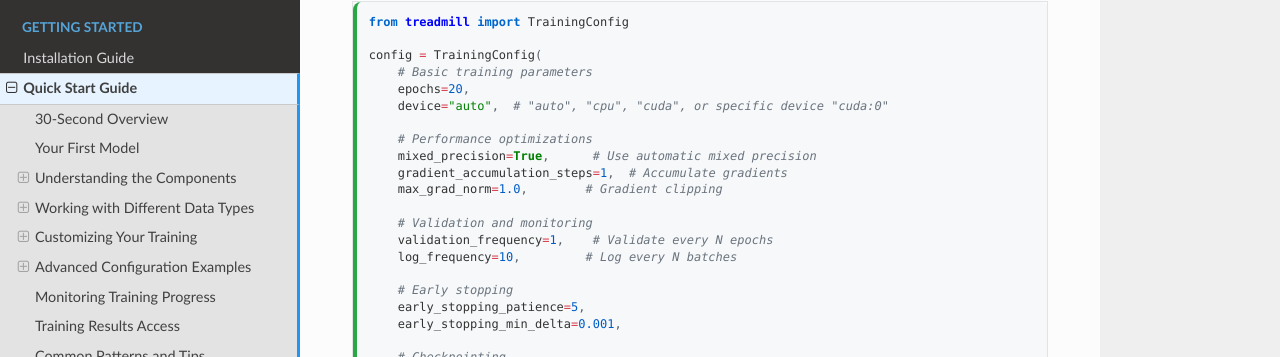
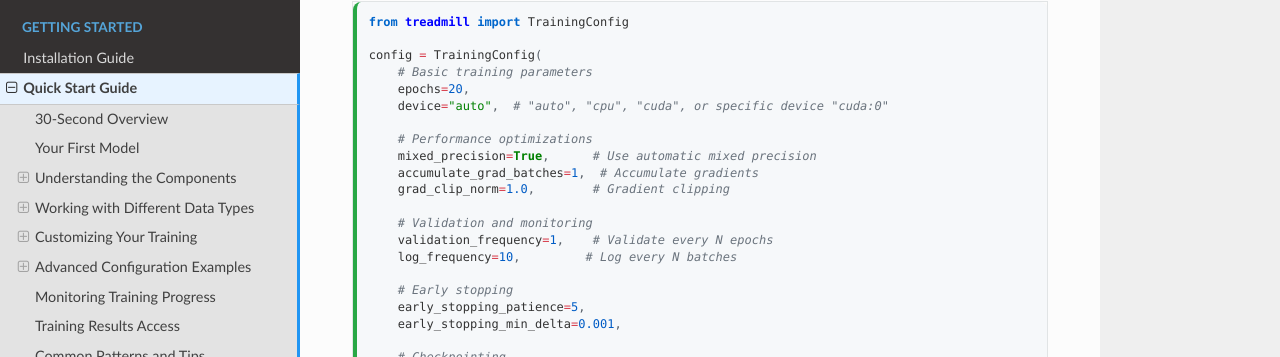
Before and after one commit to MayukhSobo/trademil, a Sphinx documentation site: the page built from docs/user_guide/quickstart.rst, in a window 1280 px wide and 900 px high, scrolled down 1620 px. Shown: the part 94-451 px from the top of the window. Built offline with Sphinx 7.4.7 and the Read the Docs theme 3.1.0, drawn with Linux system fonts in a browser that asks for light colours; pages that are not in the unit, such as notebooks, are missing from menus; some of the changed text lies outside the part shown.

Commit message:
docs: fix parameter naming inconsistencies in documentation
- Fix gradient_accumulation_steps → accumulate_grad_batches across all docs
- Fix max_grad_norm → grad_clip_norm across all docs
- Ensure documentation matches actual code implementation
- Affected files: quickstart.rst, advanced_usage.rst, image_classification.rst, encoder_decoder.rst
- Resolves confusion between documented vs actual parameter names

```diff
--- a/docs/examples/advanced_usage.rst
+++ b/docs/examples/advanced_usage.rst
@@ -375,8 +375,8 @@ Step 4: Advanced Training Configuration
 
         # Performance optimizations
         mixed_precision=True,
-        gradient_accumulation_steps=2,  # Effective batch size = 128 * 2 = 256
-        max_grad_norm=1.0,  # Gradient clipping
+        accumulate_grad_batches=2,  # Effective batch size = 128 * 2 = 256
+        grad_clip_norm=1.0,  # Gradient clipping
 
         # Validation and monitoring
         validation_frequency=1,
@@ -528,7 +528,7 @@ Step 8: Training with All Advanced Features
     print(f"  Optimizer: {config.optimizer.optimizer_class.__name__}")
     print(f"  Scheduler: {config.scheduler.scheduler_class.__name__}")
     print(f"  Mixed Precision: {config.mixed_precision}")
-    print(f"  Gradient Accumulation: {config.gradient_accumulation_steps}")
+    print(f"  Gradient Accumulation: {config.accumulate_grad_batches}")
     print(f"  Device: {trainer.device}")
     print(f"  Callbacks: {len(callbacks)}")
     print("-" * 80)
--- a/docs/examples/encoder_decoder.rst
+++ b/docs/examples/encoder_decoder.rst
@@ -578,8 +578,8 @@ Step 7: Advanced Training Configuration
         epochs=100,
         device="auto",
         mixed_precision=False,  # Can cause issues with attention
-        gradient_accumulation_steps=2,
-        max_grad_norm=1.0,
+        accumulate_grad_batches=2,
+        grad_clip_norm=1.0,
 
         validation_frequency=1,
         log_frequency=10,
--- a/docs/tutorials/image_classification.rst
+++ b/docs/tutorials/image_classification.rst
@@ -420,8 +420,8 @@ Advanced Training Setup
 
         # Performance optimizations
         mixed_precision=True,           # Faster training on modern GPUs
-        gradient_accumulation_steps=1,  # Simulate larger batch sizes
-        max_grad_norm=1.0,             # Gradient clipping
+        accumulate_grad_batches=1,  # Simulate larger batch sizes
+        grad_clip_norm=1.0,             # Gradient clipping
 
         # Validation and logging
         validation_frequency=1,         # Validate every epoch
--- a/docs/user_guide/quickstart.rst
+++ b/docs/user_guide/quickstart.rst
@@ -97,8 +97,8 @@ The ``TrainingConfig`` class controls every aspect of training:
 
         # Performance optimizations
         mixed_precision=True,      # Use automatic mixed precision
-        gradient_accumulation_steps=1,  # Accumulate gradients
-        max_grad_norm=1.0,        # Gradient clipping
+        accumulate_grad_batches=1,  # Accumulate gradients
+        grad_clip_norm=1.0,        # Gradient clipping
 
         # Validation and monitoring
         validation_frequency=1,    # Validate every N epochs
@@ -276,8 +276,8 @@ High-Performance Training
 
         # Performance optimizations
         mixed_precision=True,
-        gradient_accumulation_steps=4,  # Simulate larger batch size
-        max_grad_norm=1.0,              # Prevent exploding gradients
+        accumulate_grad_batches=4,  # Simulate larger batch size
+        grad_clip_norm=1.0,              # Prevent exploding gradients
 
         # Efficient validation
         validation_frequency=5,          # Validate every 5 epochs
```
